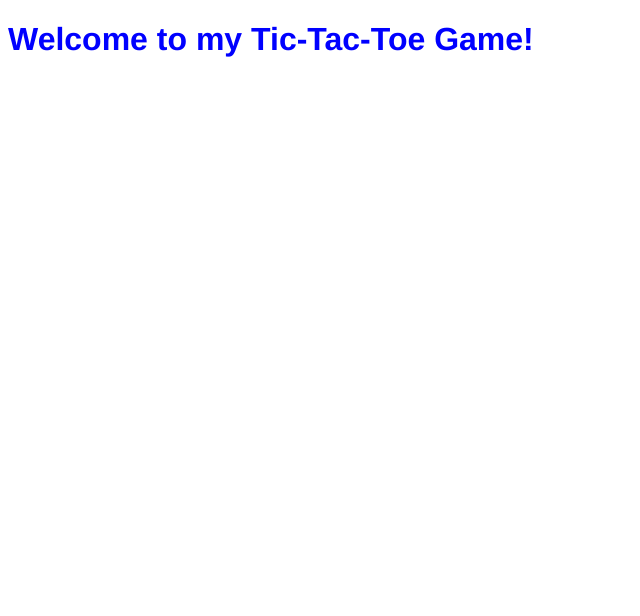
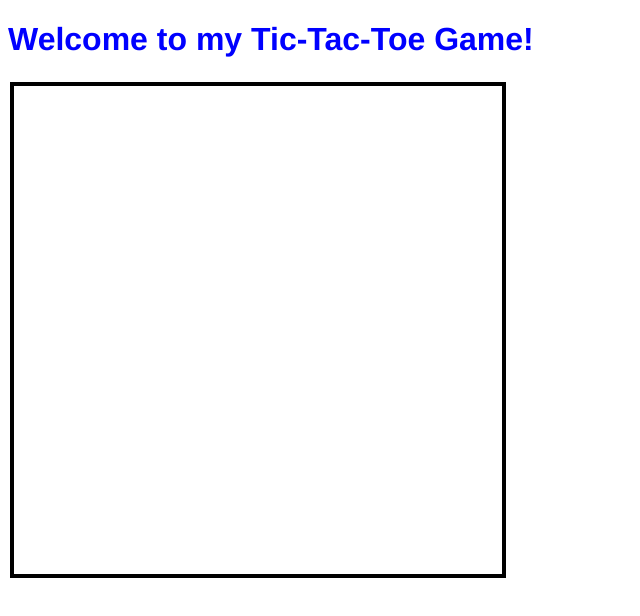
Before and after one commit to chromy/tictak, a plain HTML site: page tictactoe.html in a window 1280 px wide. Shown: the whole page, without its empty margins (0-640 px from the left). Drawn offline with Linux system fonts and the light colour scheme.

Commit message:
added initial js

```diff
--- a/myprogram.js
+++ b/myprogram.js
@@ -0,0 +1,22 @@
+var stage = new Kinetic.Stage({
+    container: 'container',
+    width: 500,
+    height: 500
+});
+
+var layer = new Kinetic.Layer();
+
+var border = new Kinetic.Rect({
+    x: 4,
+    y: 4,
+    width: 500-8,
+    height: 500-8,
+    stroke: 'black',
+    strokeWidth: 4
+});
+
+// add the shape to the layer
+layer.add(border);
+
+// add the layer to the stage
+stage.add(layer);
--- a/tictactoe.html
+++ b/tictactoe.html
@@ -5,6 +5,8 @@
   </head>
   <body>
     <h1>Welcome to my Tic-Tac-Toe Game!</h1>
+    <div id="container"></div>
+    <script src="kinetic-v4.5.4.min.js"></script>
     <script src="myprogram.js"></script>
   </body>
 </html>
```
Also changed, not shown: tictak.html (deleted, +0 -6 lines).
